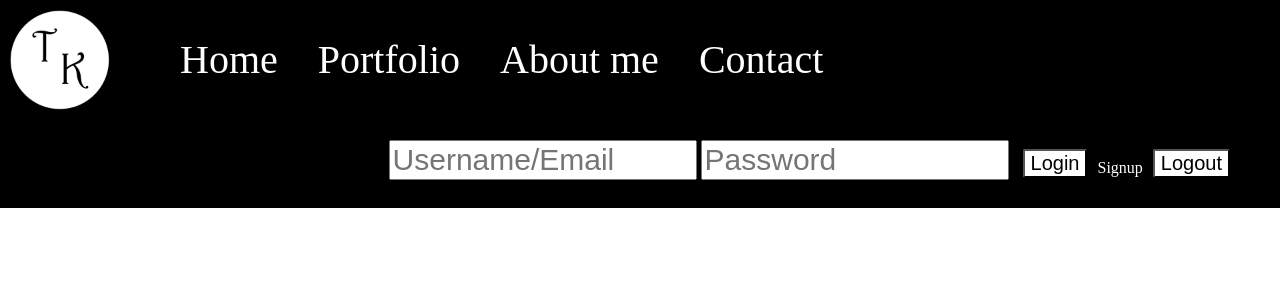
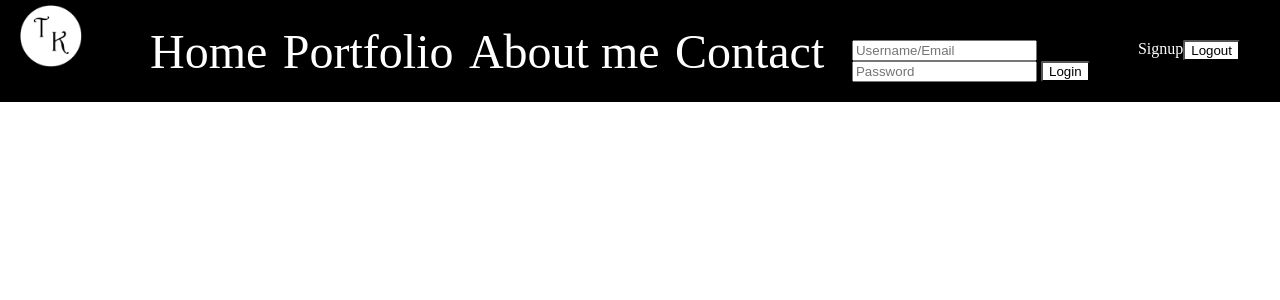
Before and after one commit to Tobik1610/html, a PHP site: page /header.php in a window 1280 px wide. Shown: the top 300 px of the page. Run offline with PHP 8.4, Linux system fonts and the light colour scheme.

Commit message:
Header update

```diff
--- a/style.css
+++ b/style.css
@@ -1,37 +1,48 @@
 .header {
-  background-color: black;
-  border-color: black;
-  border-width: medium;
+  background-color: red;
 }
 
 .nav{
-  background-color: red;
+  background-color: black;
+  display: inline-grid;
+  grid-template-columns: 8% 57% 35%;
+  grid-template-rows: auto;
+  justify-content: space-around;
+  width: 100%;
 }
 
 .header-logo {
-  padding: 10px;
-  float: left;
-  width: 100px;
-  height: 100px;
+  grid-column: 1;
+  align-self: center;
+  width: 60%;
+  height: auto;
+  padding: 5%;
+  padding-left: 20%;
+}
+
+.nav-list {
+  grid-column: 2;
+  align-self: center;
+  display: inline-grid;
+  grid-template-columns: auto auto auto auto;
+  grid-template-rows: auto;
+  justify-content: space-around;
+  align-content: center;
+  /* display: flex; */
+  list-style: none;
 }
 
 .login {
-  float: right;
+  grid-column: 3;
+  align-self: center;
   margin: 20px;
   display: flex;
   padding-top: 20px;
   padding-right: 20px
 }
 
-.nav-list {
-  float: left;
-  display: flex;
-  padding-top: 20px;
-}
-
 .nav-item{
-  margin: 20px;
-  font-size: 40px;
+  font-size: 300%;
   font-family: "Bauhaus 93";
   color: white;
   text-decoration-line: none;
@@ -40,20 +51,15 @@
 .signup{
   color: white;
   text-decoration-line: none;
-  padding-top: 20px;
 }
 
 .btn-login{
   background-color: white;
   color: black;
   border-radius: 2px;
-  font-size: 20px;
-  margin: 10px;
 }
 
 .input-login{
-  font-size: 30px;
-  width: 300px;
 }
 
 body{
```
